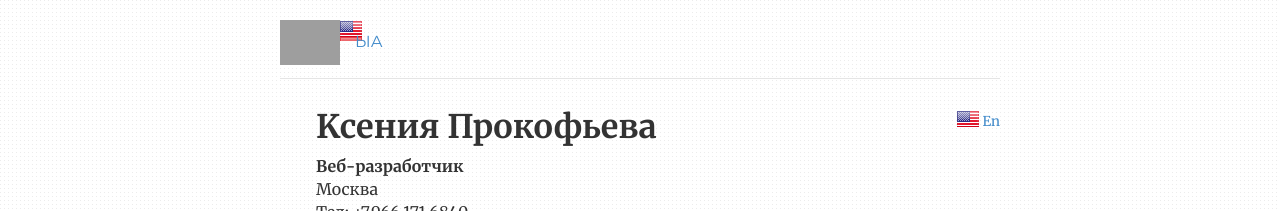
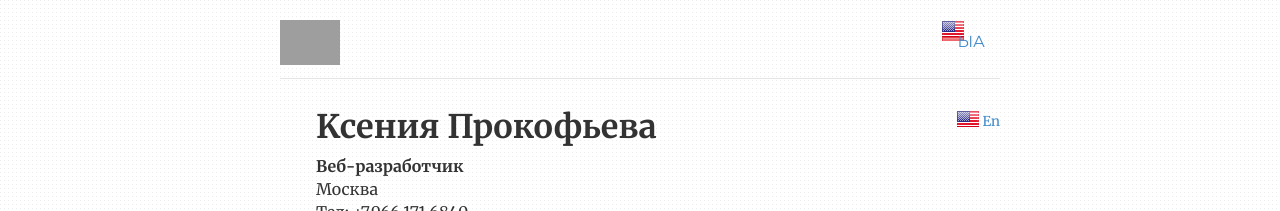
Before and after one commit to cvkp/cvkp.github.io, a Jekyll site: the page built from index.html, in a window 1280 px wide. Shown: the top 211 px of the page. Built offline with Jekyll 4.4.1, drawn with Linux system fonts in a browser that asks for light colours; nearby versions of some CDN libraries; the list of posts is cut into pages by our own code; grey boxes are pictures that could not be loaded.

Commit message:
Update header.html

```diff
--- a/_includes/header.html
+++ b/_includes/header.html
@@ -10,7 +10,7 @@
         </a>
 
 
-<li class="pull-left"> <a href="/notes/video.html" class="en" title="en">ыа<span class="languages" id="languages"></span></a> </li>
+<li class="pull-right"> <a href="/notes/video.html" class="en" title="en">ыа<span class="languages" id="languages"></span></a> </li>
 
 
 
```
